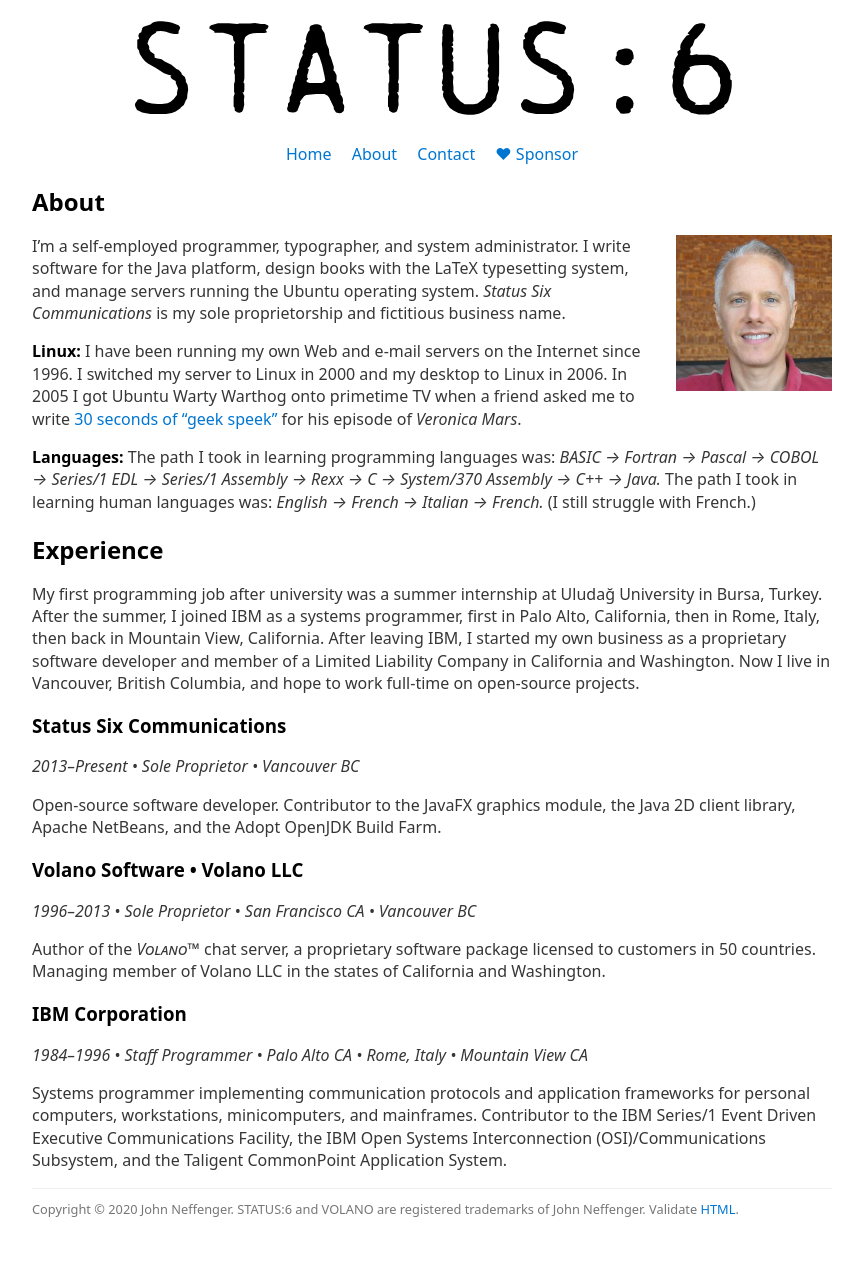
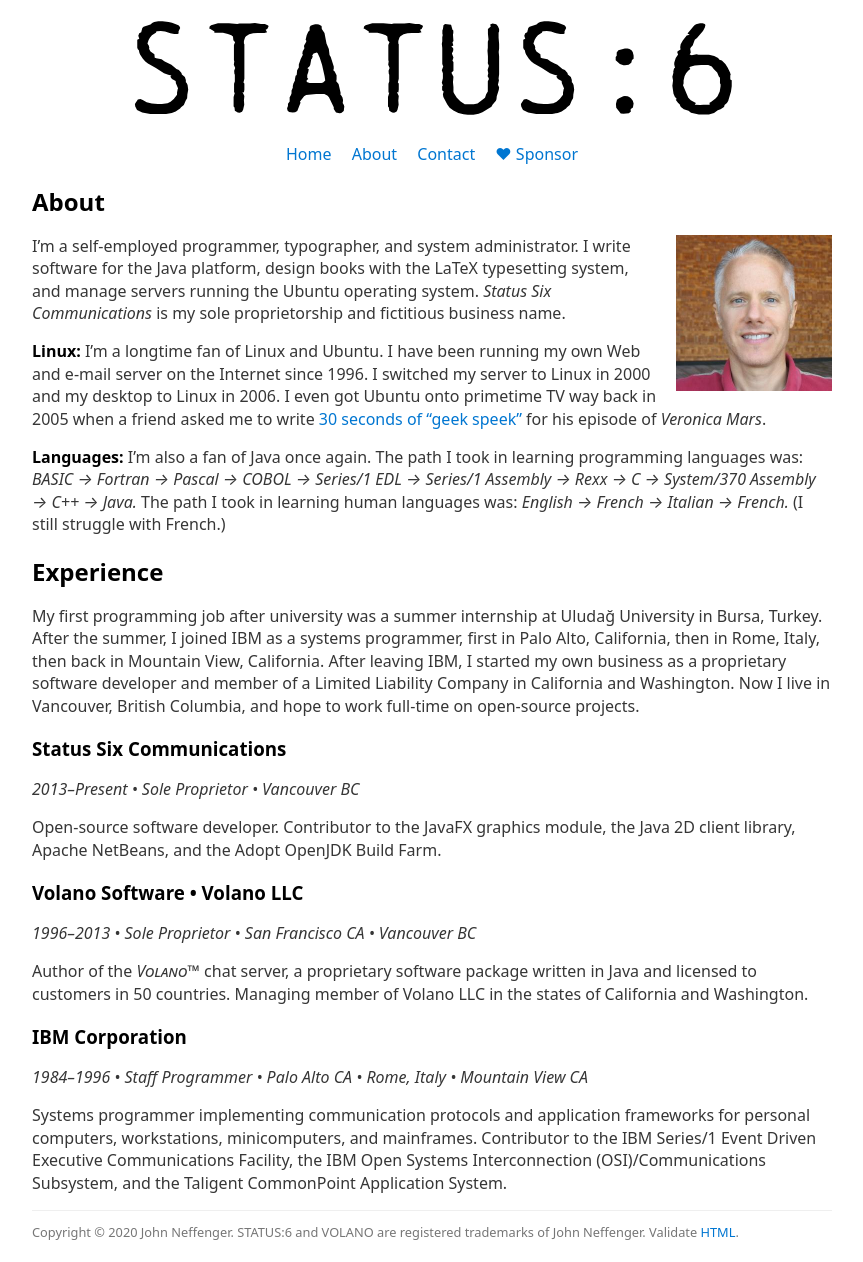
Before and after one commit to jgneff/www-status6, a Jekyll site: the page built from docs/about.md, in a window 1280 px wide. Shown: the whole page, without its empty margins (208-1071 px from the left). Built offline with Jekyll 4.4.1, drawn with Linux system fonts in a browser that asks for light colours; before the commit the page ends 1239 px from its top, so only the background shows below that.

Commit message:
More copy-editing changes

```diff
--- a/docs/about.md
+++ b/docs/about.md
@@ -12,11 +12,13 @@ I write software for the Java platform, design books with the LaTeX typesetting
 *Status Six Communications* is my sole proprietorship and fictitious business name.
 
 **Linux:**
-I have been running my own Web and e-mail servers on the Internet since 1996.
+I'm a longtime fan of Linux and Ubuntu.
+I have been running my own Web and e-mail server on the Internet since 1996.
 I switched my server to Linux in 2000 and my desktop to Linux in 2006.
-In 2005 I got Ubuntu Warty Warthog onto primetime TV when a friend asked me to write [30 seconds of "geek speek"][clip] for his episode of *Veronica Mars*.
+I even got Ubuntu onto primetime TV way back in 2005 when a friend asked me to write [30 seconds of "geek speek"][clip] for his episode of *Veronica Mars*.
 
 **Languages:**
+I'm also a fan of Java once again.
 The path I took in learning programming languages was: *BASIC → Fortran → Pascal → COBOL → Series/1 EDL → Series/1 Assembly → Rexx → C → System/370 Assembly → C++ → Java.*
 The path I took in learning human languages was: *English → French → Italian → French.*
 (I still struggle with French.)
@@ -39,7 +41,7 @@ Contributor to the JavaFX graphics module, the Java 2D client library, Apache Ne
 
 *1996--2013 • Sole Proprietor • San Francisco CA • Vancouver BC*
 
-Author of the *Volano™*{:.sc} chat server, a proprietary software package licensed to customers in 50 countries.
+Author of the *Volano™*{:.sc} chat server, a proprietary software package written in Java and licensed to customers in 50 countries.
 Managing member of Volano LLC in the states of California and Washington.
 
 ### IBM Corporation
```
